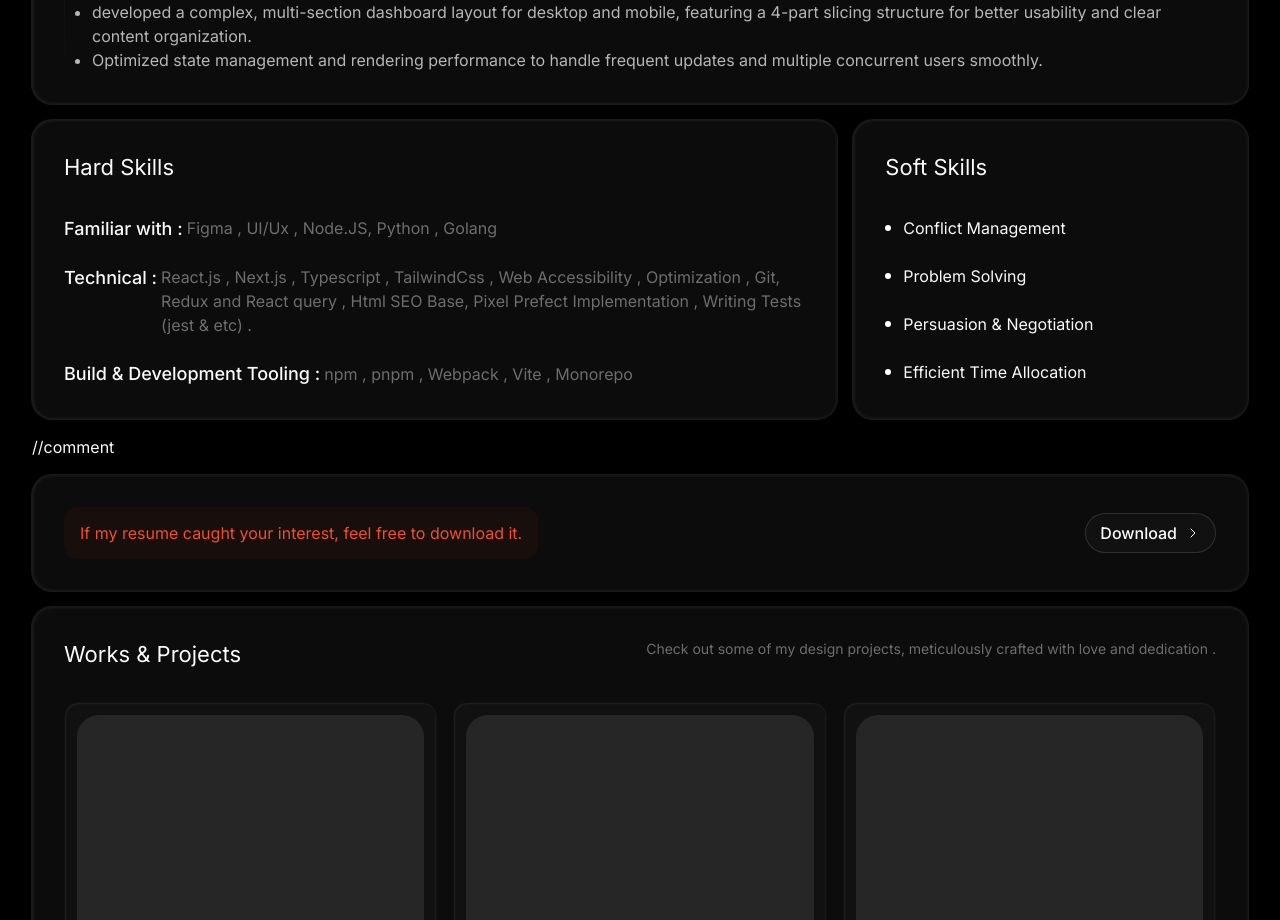
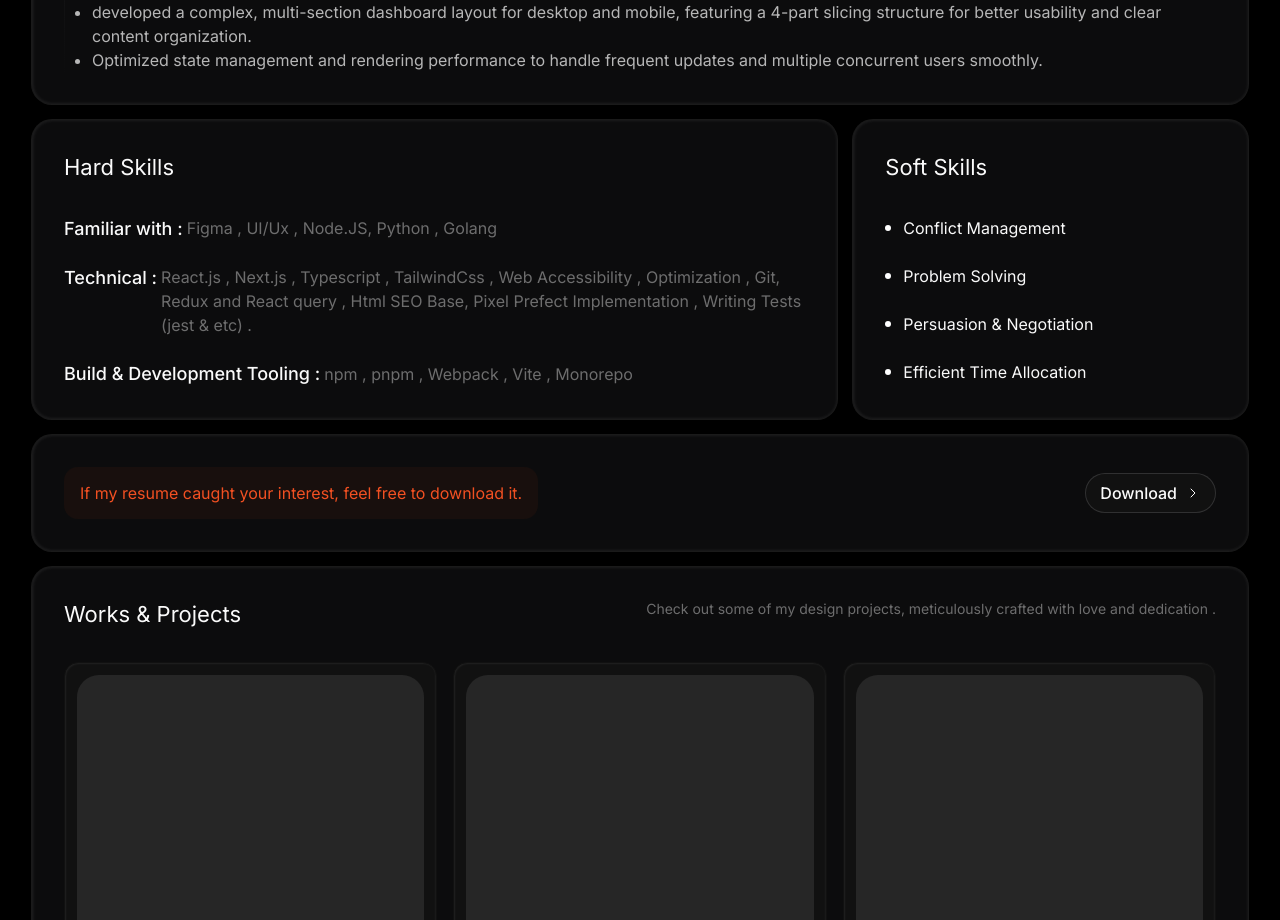
Before and after one commit to moeinht/moeinht.github.io, a Next.js app: page /resume in a window 1280 px wide. Shown: the part 1220-2140 px from the top of the page. Built offline with nearby package versions, Linux system fonts and the light colour scheme.

Commit message:
fix the ui

```diff
--- a/app/resume/page.tsx
+++ b/app/resume/page.tsx
@@ -250,12 +250,11 @@ function ResumePage() {
             </div>
           </Card>
         </div>
-        //comment
         <Card className="flex flex-col items-center gap-4 xl:flex-row xl:justify-between">
           <div className="w-fit rounded-xl bg-primary/5 px-4 py-3.5 text-center text-base text-primary">
             If my resume caught your interest, feel free to download it.
           </div>
-          <Link href={""}>
+          <Link className="w-full xl:w-fit" href={""}>
             <Button
               className="w-full rounded-full !bg-[#111] text-base xl:w-fit"
               variant={"outline"}
```
